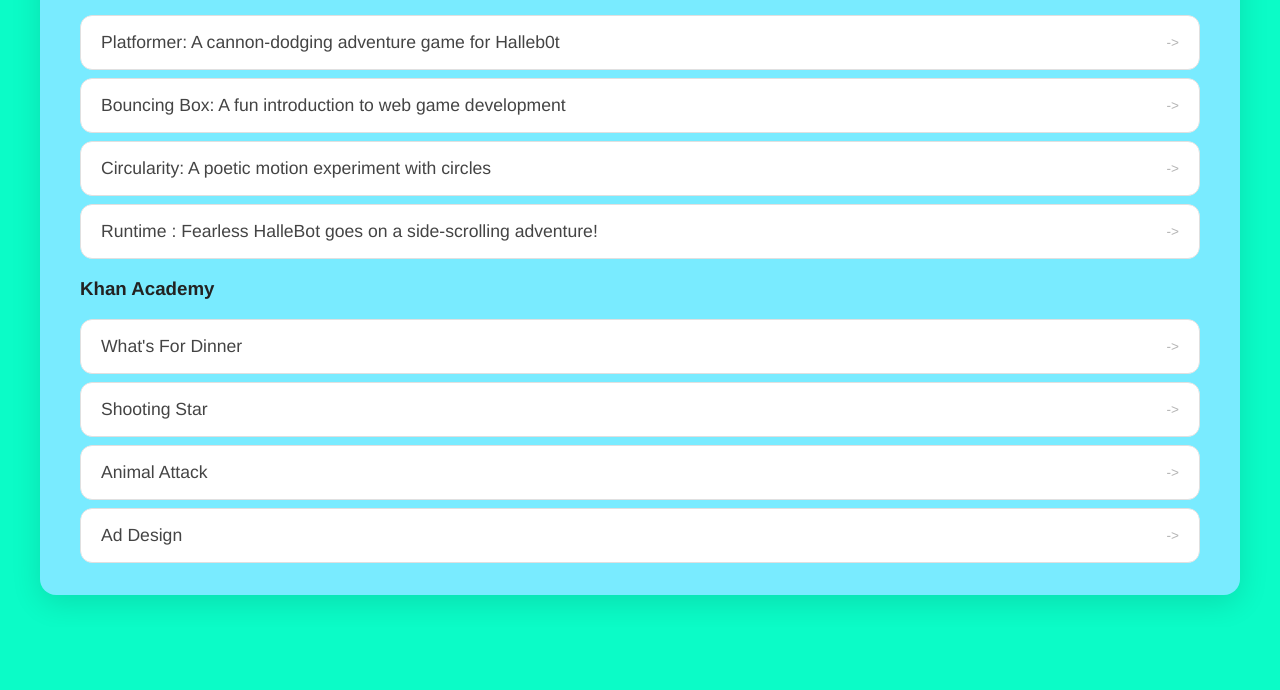
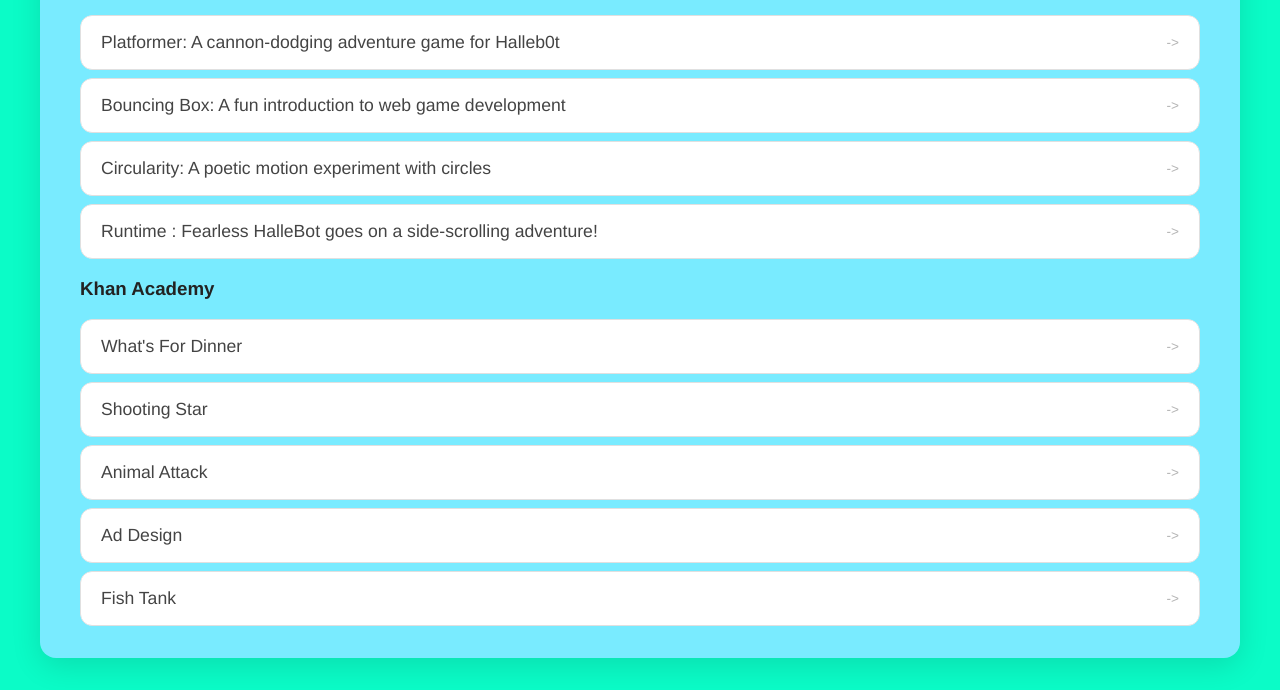
Before and after one commit to carlisjackson/carlisjackson.github.io, a plain HTML site: page portfolio.html in a window 1280 px wide. Shown: the part 245-935 px from the top of the page. Before the commit the page ends 872 px from the top, so only its background shows below. Drawn offline with Linux system fonts and the light colour scheme.

Commit message:
added fish tank

```diff
--- a/portfolio.html
+++ b/portfolio.html
@@ -53,7 +53,9 @@
             <li>
               <a href="https://www.khanacademy.org/computer-programming/spin-off-of-project-ad-design/5585940879097856" target="_blank">Ad Design</a>
             </li>
-
+            <li>
+              <a href="https://www.khanacademy.org/computer-programming/carliss-fishing-game/5465907047809024" target="_blank">Fish Tank</a>
+            </li>
           </ul>
         </div>
       </div>
```
